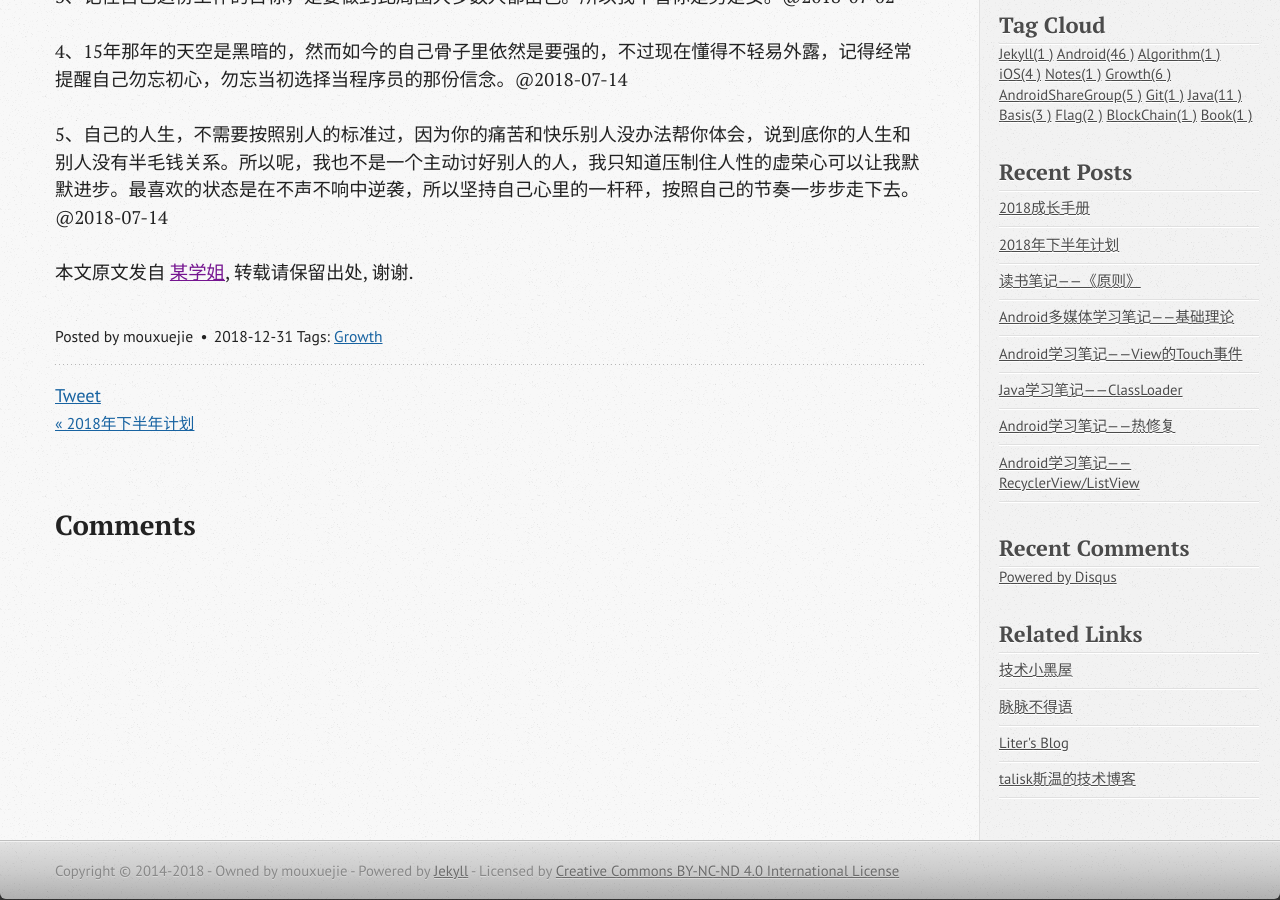
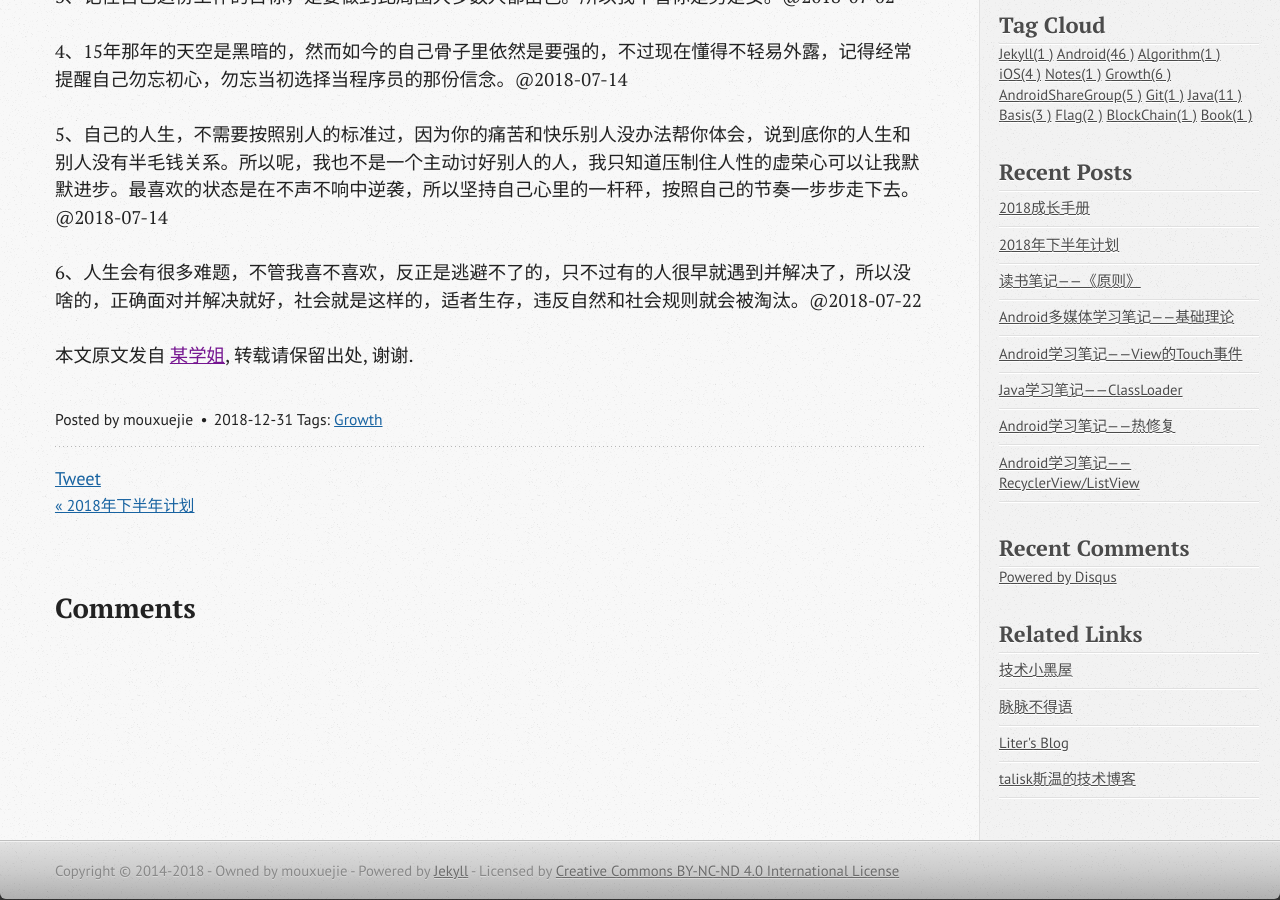
Before and after one commit to wangxinghe/wangxinghe.github.io, a Jekyll site: the page built from _posts/2018-12-31-tech-growth-tips.md, in a window 1280 px wide and 900 px high, scrolled down 638 px. Built offline with Jekyll 4.4.1, drawn with Linux system fonts in a browser that asks for light colours; comment, search, counter and statistics services are not loaded.

Commit message:
[update]

```diff
--- a/_posts/2018-12-31-tech-growth-tips.md
+++ b/_posts/2018-12-31-tech-growth-tips.md
@@ -23,3 +23,5 @@ tags: [Growth]
 4、15年那年的天空是黑暗的，然而如今的自己骨子里依然是要强的，不过现在懂得不轻易外露，记得经常提醒自己勿忘初心，勿忘当初选择当程序员的那份信念。@2018-07-14
 
 5、自己的人生，不需要按照别人的标准过，因为你的痛苦和快乐别人没办法帮你体会，说到底你的人生和别人没有半毛钱关系。所以呢，我也不是一个主动讨好别人的人，我只知道压制住人性的虚荣心可以让我默默进步。最喜欢的状态是在不声不响中逆袭，所以坚持自己心里的一杆秤，按照自己的节奏一步步走下去。 @2018-07-14
+
+6、人生会有很多难题，不管我喜不喜欢，反正是逃避不了的，只不过有的人很早就遇到并解决了，所以没啥的，正确面对并解决就好，社会就是这样的，适者生存，违反自然和社会规则就会被淘汰。@2018-07-22
```
